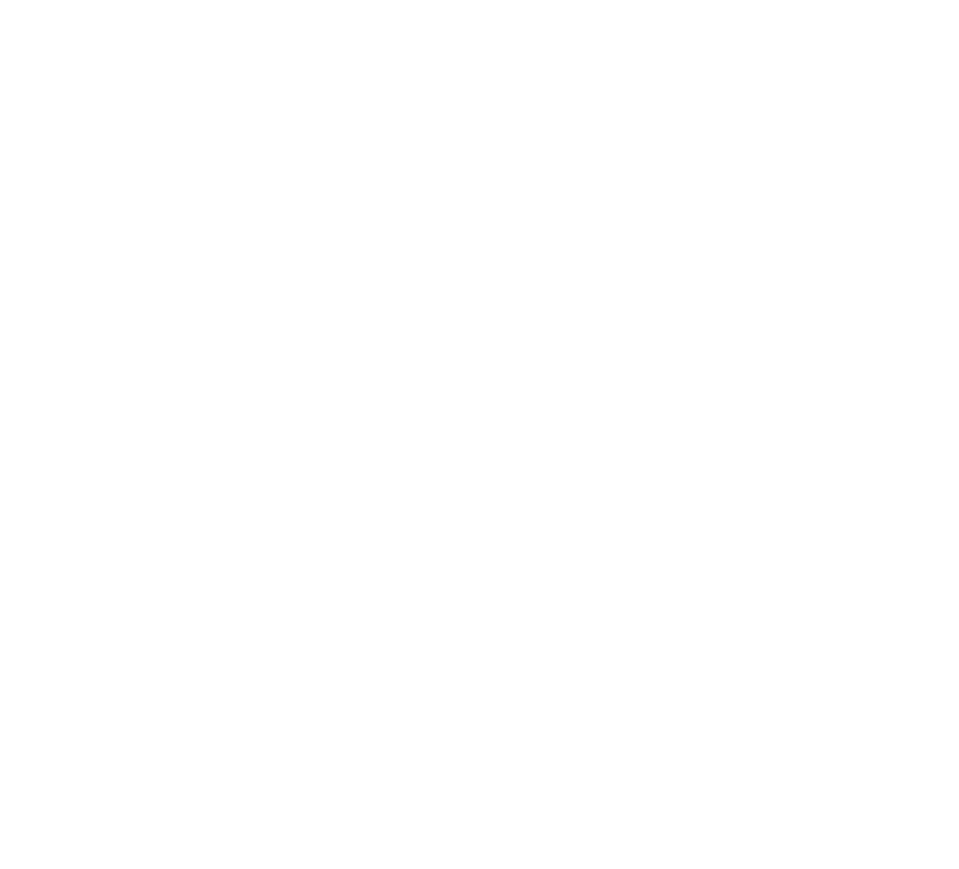
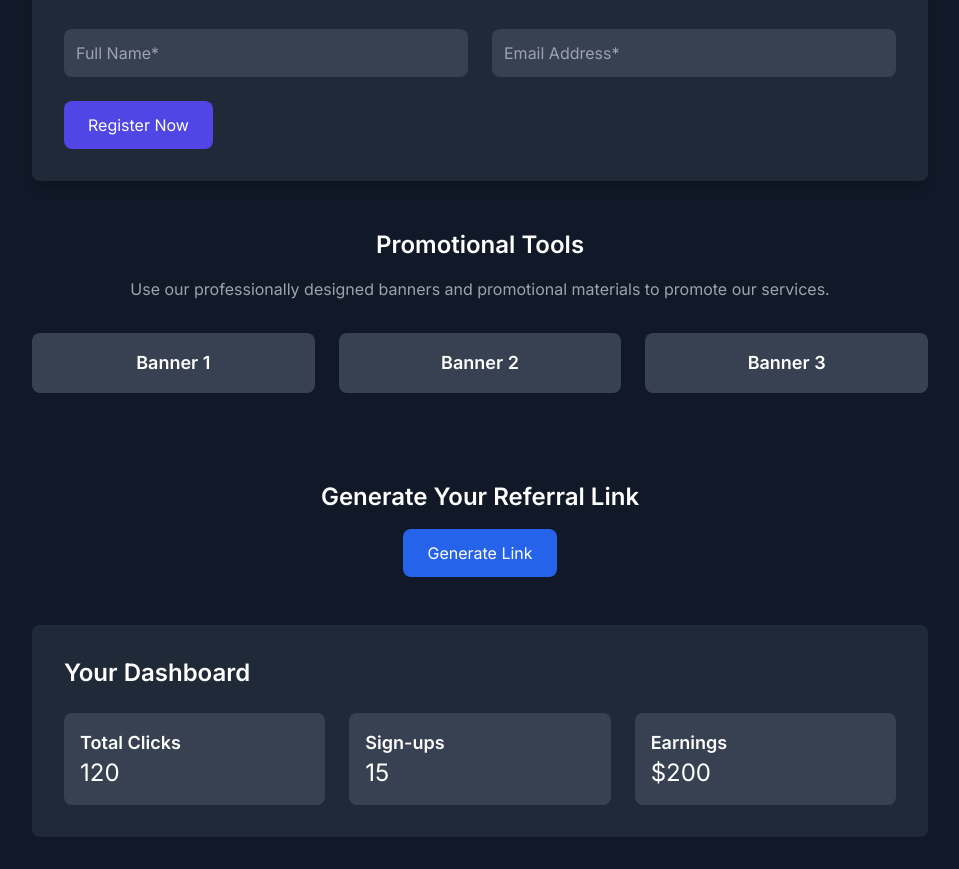
Before and after one commit to ataullahmesbah/ataullahmesbah-portfolio-next_pro, a Next.js app: page /affiliate-program in a window 1280 px wide. Before the commit this address had no page. Shown: the part 428-1297 px from the top of the page, without its empty margins (160-1119 px from the left). Before the commit the page ends 800 px from the top, so only its background shows below. Built offline with nearby package versions, Linux system fonts and the light colour scheme.

Commit message:
affiliate added

```diff
--- /dev/null
+++ b/src/app/(with-layout)/affiliate-program/page.js
@@ -0,0 +1,29 @@
+import AffiliateDashboard from "@/app/components/Affiliate/AffiliateDashboard/AffiliateDashboard";
+import AffiliateRefer from "@/app/components/Affiliate/AffiliateRefer/AffiliateRefer";
+import AffiliateSection from "@/app/components/Affiliate/AffiliateSection/AffiliateSection";
+
+
+
+const page = () => {
+    const affiliateId = '12345'; // Dummy ID for referral link generation
+    const dashboardData = {
+        clicks: 120,
+        signups: 15,
+        earnings: 200,
+    };
+
+    return (
+        <div className="py-16 bg-gray-900 text-white">
+            {/* Affiliate Program Introduction and Sign Up */}
+            <AffiliateSection />
+
+            {/* Referral Link Generator */}
+            <AffiliateRefer affiliateId={affiliateId} />
+
+            {/* Affiliate Dashboard */}
+            <AffiliateDashboard data={dashboardData} />
+        </div>
+    );
+};
+
+export default page;
--- /dev/null
+++ b/src/app/components/Affiliate/AffiliateDashboard/AffiliateDashboard.js
@@ -0,0 +1,26 @@
+
+
+
+const AffiliateDashboard = ({ data }) => {
+    return (
+        <div className="bg-gray-800 p-8 rounded-lg mt-12 max-w-4xl mx-auto">
+            <h3 className="text-2xl font-semibold mb-6">Your Dashboard</h3>
+            <div className="grid grid-cols-1 md:grid-cols-3 gap-6">
+                <div className="bg-gray-700 p-4 rounded-lg">
+                    <p className="text-lg font-semibold">Total Clicks</p>
+                    <p className="text-2xl">{data.clicks}</p>
+                </div>
+                <div className="bg-gray-700 p-4 rounded-lg">
+                    <p className="text-lg font-semibold">Sign-ups</p>
+                    <p className="text-2xl">{data.signups}</p>
+                </div>
+                <div className="bg-gray-700 p-4 rounded-lg">
+                    <p className="text-lg font-semibold">Earnings</p>
+                    <p className="text-2xl">${data.earnings}</p>
+                </div>
+            </div>
+        </div>
+    );
+};
+
+export default AffiliateDashboard;
--- /dev/null
+++ b/src/app/components/Affiliate/AffiliateRefer/AffiliateRefer.js
@@ -0,0 +1,32 @@
+'use client';
+
+import { useState } from "react";
+
+const AffiliateRefer = ({ affiliateId }) => {
+    const [referralLink, setReferralLink] = useState('');
+
+    const generateLink = () => {
+        const link = `https://ataullahmesbah.com?ref=${affiliateId}`;
+        setReferralLink(link);
+    };
+
+    return (
+        <div className="mt-12 text-center">
+            <h3 className="text-2xl font-semibold mb-4">Generate Your Referral Link</h3>
+            <button
+                onClick={generateLink}
+                className="px-6 py-3 bg-blue-600 text-white rounded-lg"
+            >
+                Generate Link
+            </button>
+            {referralLink && (
+                <div className="mt-4">
+                    <p className="text-gray-300">Your Referral Link:</p>
+                    <p className="text-indigo-400">{referralLink}</p>
+                </div>
+            )}
+        </div>
+    );
+};
+
+export default AffiliateRefer;
--- /dev/null
+++ b/src/app/components/Affiliate/AffiliateSection/AffiliateSection.js
@@ -0,0 +1,96 @@
+'use client';
+
+import { useState } from 'react';
+
+const AffiliateSection = () => {
+    const [formData, setFormData] = useState({
+        fullName: '',
+        email: '',
+    });
+
+    const handleChange = (e) => {
+        const { name, value } = e.target;
+        setFormData({
+            ...formData,
+            [name]: value,
+        });
+    };
+
+    const handleSubmit = (e) => {
+        e.preventDefault();
+        // Add submission logic here
+        console.log(formData);
+    };
+
+    return (
+        <section className="py-10 bg-gray-900 text-white">
+            {/* Introduction Section */}
+            <div className="text-center mb-8 max-w-4xl mx-auto">
+                <h2 className="text-4xl font-bold mb-4">Join Our Affiliate Program</h2>
+                <p className="text-gray-400">
+                    Earn money by referring clients to our services. Its simple, easy, and rewarding.
+                    Share your unique link and get a commission on each sale!
+                </p>
+            </div>
+
+            {/* Registration Form */}
+            <div className="bg-gray-800 rounded-lg shadow-lg max-w-4xl mx-auto p-8">
+                <h3 className="text-2xl font-semibold mb-6">Become an Affiliate</h3>
+                <form onSubmit={handleSubmit} className="space-y-6">
+                    <div className="grid grid-cols-1 md:grid-cols-2 gap-6">
+                        <div>
+                            <input
+                                type="text"
+                                name="fullName"
+                                value={formData.fullName}
+                                onChange={handleChange}
+                                required
+                                placeholder="Full Name*"
+                                className="w-full p-3 rounded-lg bg-gray-700 text-white focus:outline-none focus:ring focus:ring-indigo-500"
+                            />
+                        </div>
+                        <div>
+                            <input
+                                type="email"
+                                name="email"
+                                value={formData.email}
+                                onChange={handleChange}
+                                required
+                                placeholder="Email Address*"
+                                className="w-full p-3 rounded-lg bg-gray-700 text-white focus:outline-none focus:ring focus:ring-indigo-500"
+                            />
+                        </div>
+                    </div>
+                    <button
+                        type="submit"
+                        className="px-6 py-3 bg-indigo-600 rounded-lg hover:bg-indigo-700 transition duration-200"
+                    >
+                        Register Now
+                    </button>
+                </form>
+            </div>
+
+            {/* Tools and Resources */}
+            <div className="mt-12 max-w-4xl mx-auto text-center">
+                <h3 className="text-2xl font-semibold mb-4">Promotional Tools</h3>
+                <p className="text-gray-400 mb-8">
+                    Use our professionally designed banners and promotional materials to promote our services.
+                </p>
+                {/* Example Banners */}
+                <div className="grid grid-cols-1 md:grid-cols-3 gap-6">
+                    <div className="bg-gray-700 p-4 rounded-lg">
+                        <p className="text-lg font-semibold">Banner 1</p>
+                    </div>
+                    <div className="bg-gray-700 p-4 rounded-lg">
+                        <p className="text-lg font-semibold">Banner 2</p>
+                    </div>
+                    <div className="bg-gray-700 p-4 rounded-lg">
+                        <p className="text-lg font-semibold">Banner 3</p>
+                    </div>
+                </div>
+            </div>
+        </section>
+    );
+};
+
+export default AffiliateSection;
```
